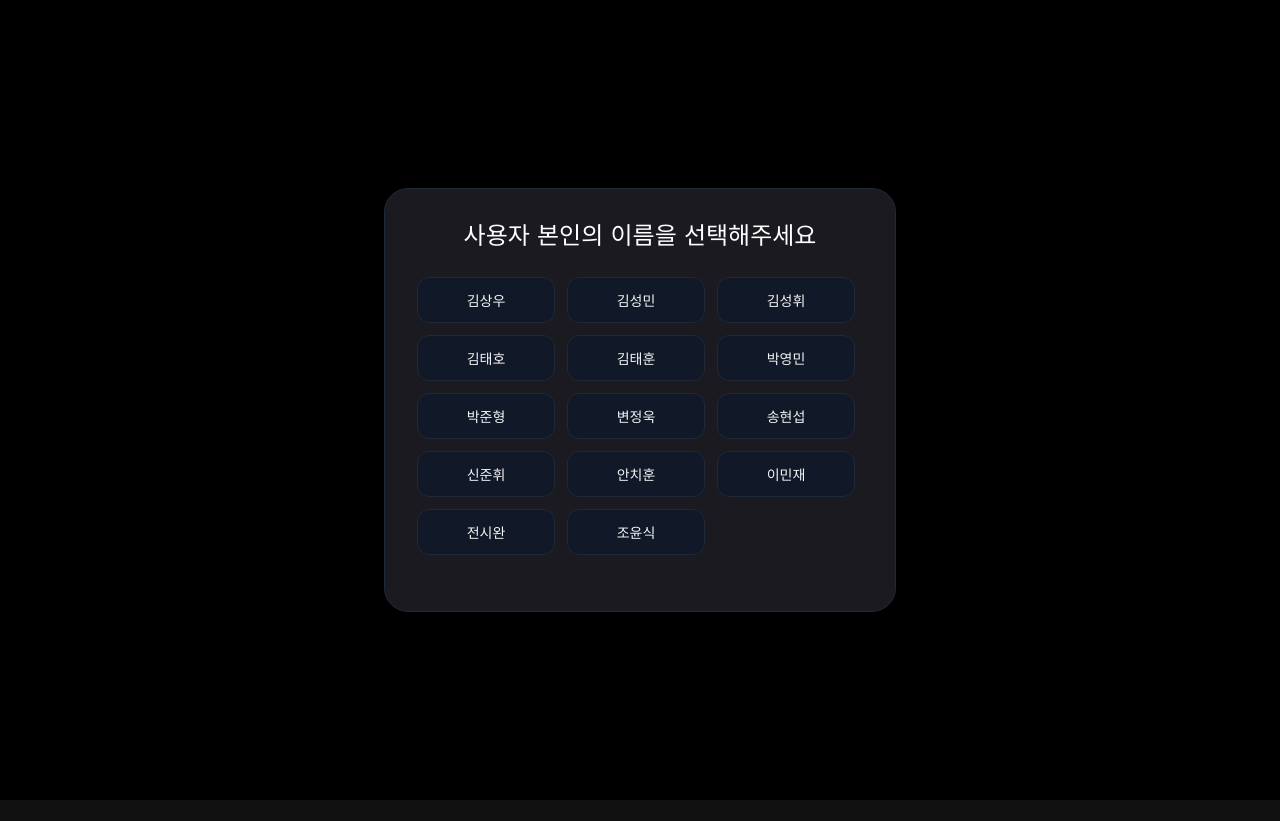
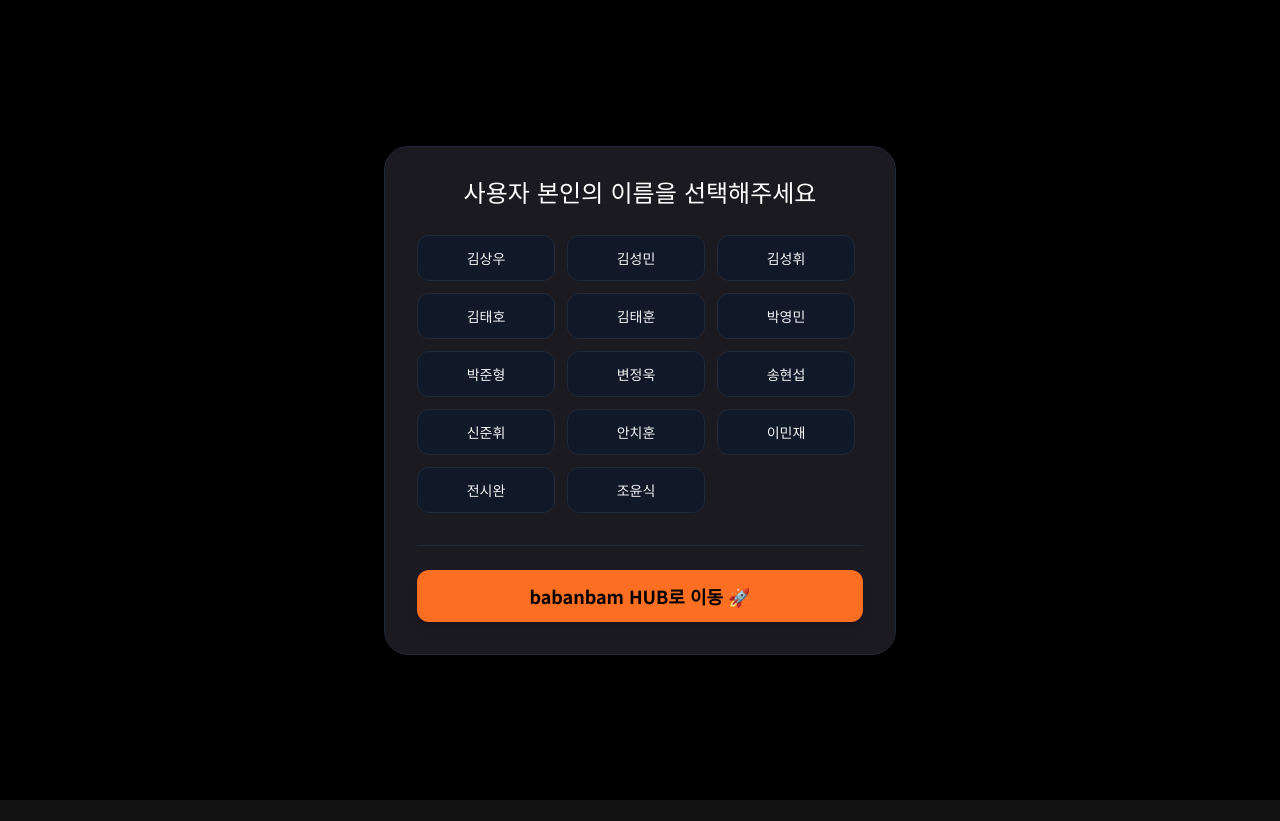
Before and after one commit to Yunsik-Cho/BaBanBam, a React (Vite) app: page / in a window 1280 px wide. Built offline with nearby package versions, Linux system fonts and the light colour scheme.

Commit message:
feat: Add link to babanbam HUB
Adds a prominent button to link users to the babanbam HUB, providing them with a direct gateway to related content and features.

```diff
--- a/App.tsx
+++ b/App.tsx
@@ -229,6 +229,16 @@ const App: React.FC = () => {
                 </button>
               ))}
             </div>
+            <div className="mt-8 pt-6 border-t border-gray-800">
+              <a
+                href="https://ba-ban-bam-page.vercel.app/"
+                target="_blank"
+                rel="noopener noreferrer"
+                className="inline-flex items-center justify-center w-full py-3 px-4 bg-[#FC6E22] text-black font-bold rounded-xl hover:bg-orange-600 transition-all shadow-lg text-lg"
+              >
+                babanbam HUB로 이동 🚀
+              </a>
+            </div>
           </div>
         </div>
       )}
```
